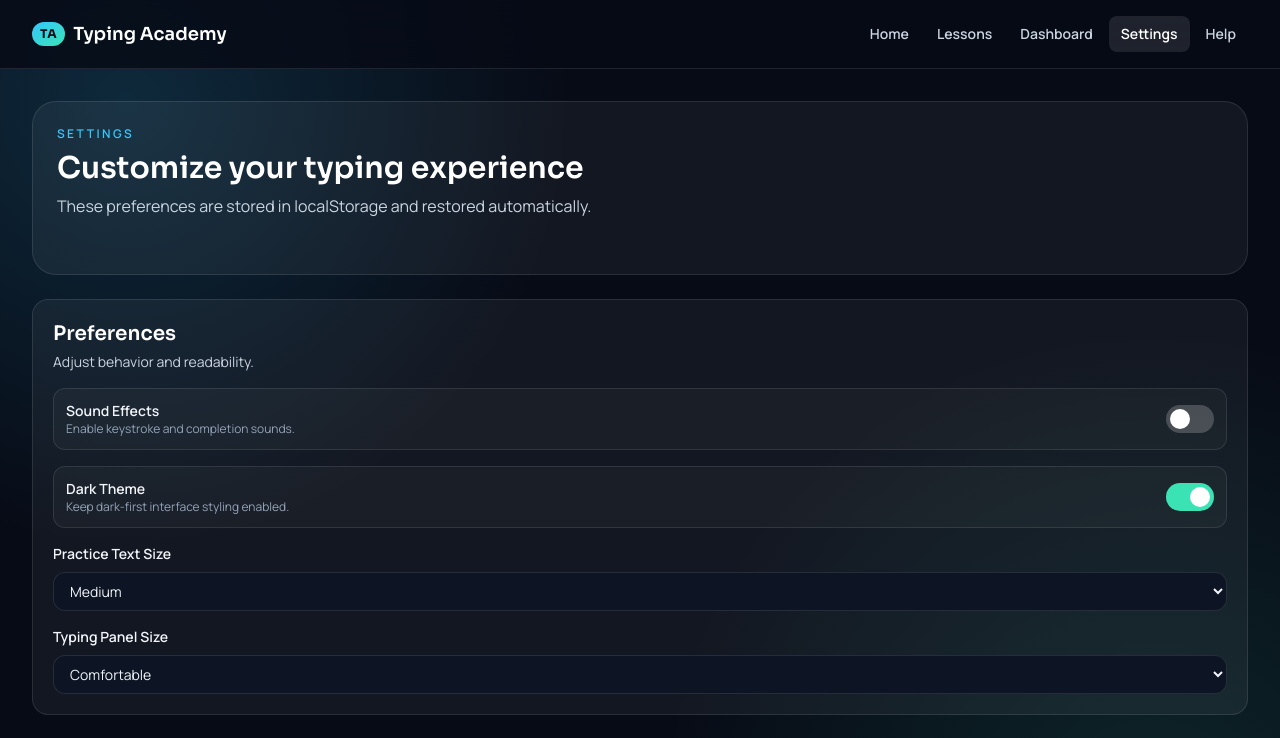
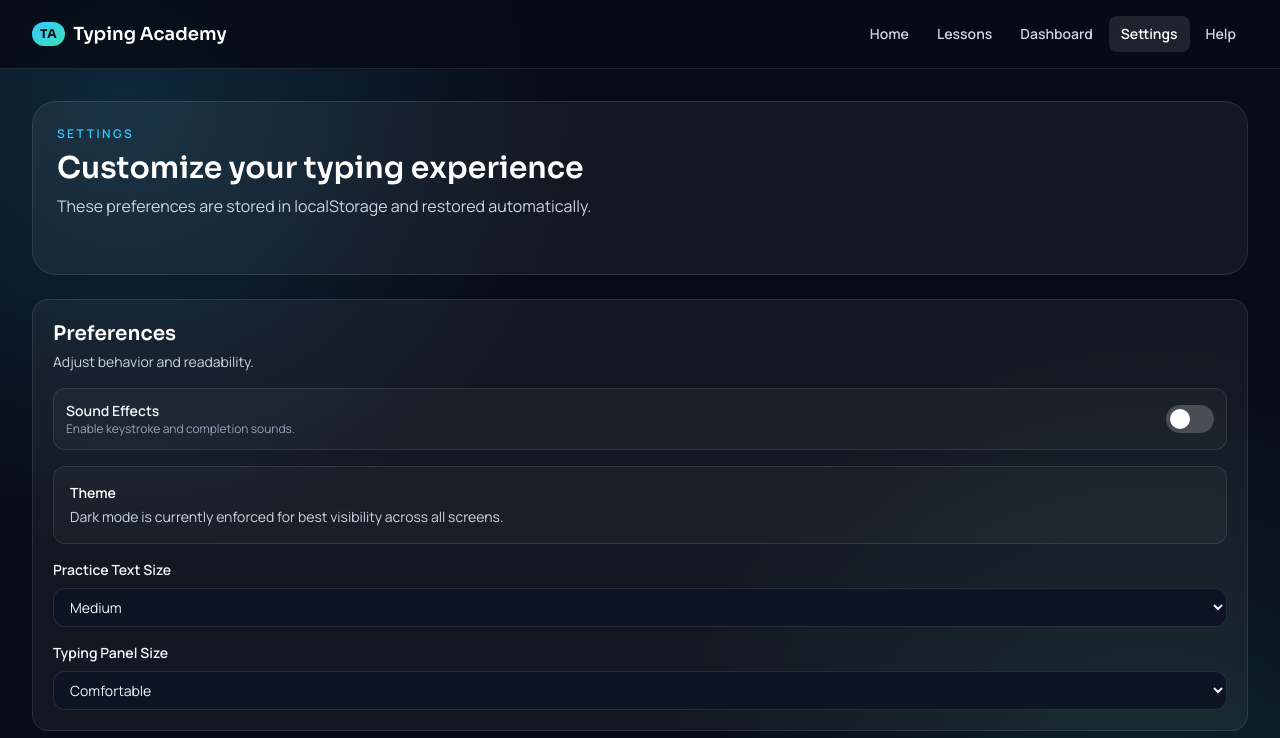
Before and after one commit to Arbab-ofc/Typing-Academy, a React (Vite) app: page /settings in a window 1280 px wide. Shown: the top 738 px of the page. Built offline with nearby package versions, Linux system fonts and the light colour scheme.

Commit message:
Enforce dark mode and remove broken light theme toggle

```diff
--- a/src/components/layout/AppLayout.jsx
+++ b/src/components/layout/AppLayout.jsx
@@ -5,11 +5,15 @@ import Navbar from './Navbar';
 import Footer from './Footer';
 
 export default function AppLayout() {
-  const { settings } = useAcademyContext();
+  const { settings, updateSetting } = useAcademyContext();
 
   useEffect(() => {
-    document.documentElement.dataset.theme = settings.theme;
-  }, [settings.theme]);
+    // The UI is currently optimized for dark mode only.
+    document.documentElement.dataset.theme = 'dark';
+    if (settings.theme !== 'dark') {
+      updateSetting('theme', 'dark');
+    }
+  }, [settings.theme, updateSetting]);
 
   return (
     <div className="relative min-h-screen">
--- a/src/pages/SettingsPage.jsx
+++ b/src/pages/SettingsPage.jsx
@@ -39,15 +39,12 @@ export default function SettingsPage() {
           }}
         />
 
-        <SettingToggle
-          label="Dark Theme"
-          description="Keep dark-first interface styling enabled."
-          checked={settings.theme === 'dark'}
-          onChange={(value) => {
-            updateSetting('theme', value ? 'dark' : 'light');
-            toast.info(`Theme set to ${value ? 'dark' : 'light'}`);
-          }}
-        />
+        <div className="rounded-xl border border-white/10 bg-white/[0.03] p-4">
+          <p className="text-sm font-semibold text-white">Theme</p>
+          <p className="mt-1 text-sm text-slate-300">
+            Dark mode is currently enforced for best visibility across all screens.
+          </p>
+        </div>
 
         <SettingSelect
           label="Practice Text Size"
```
